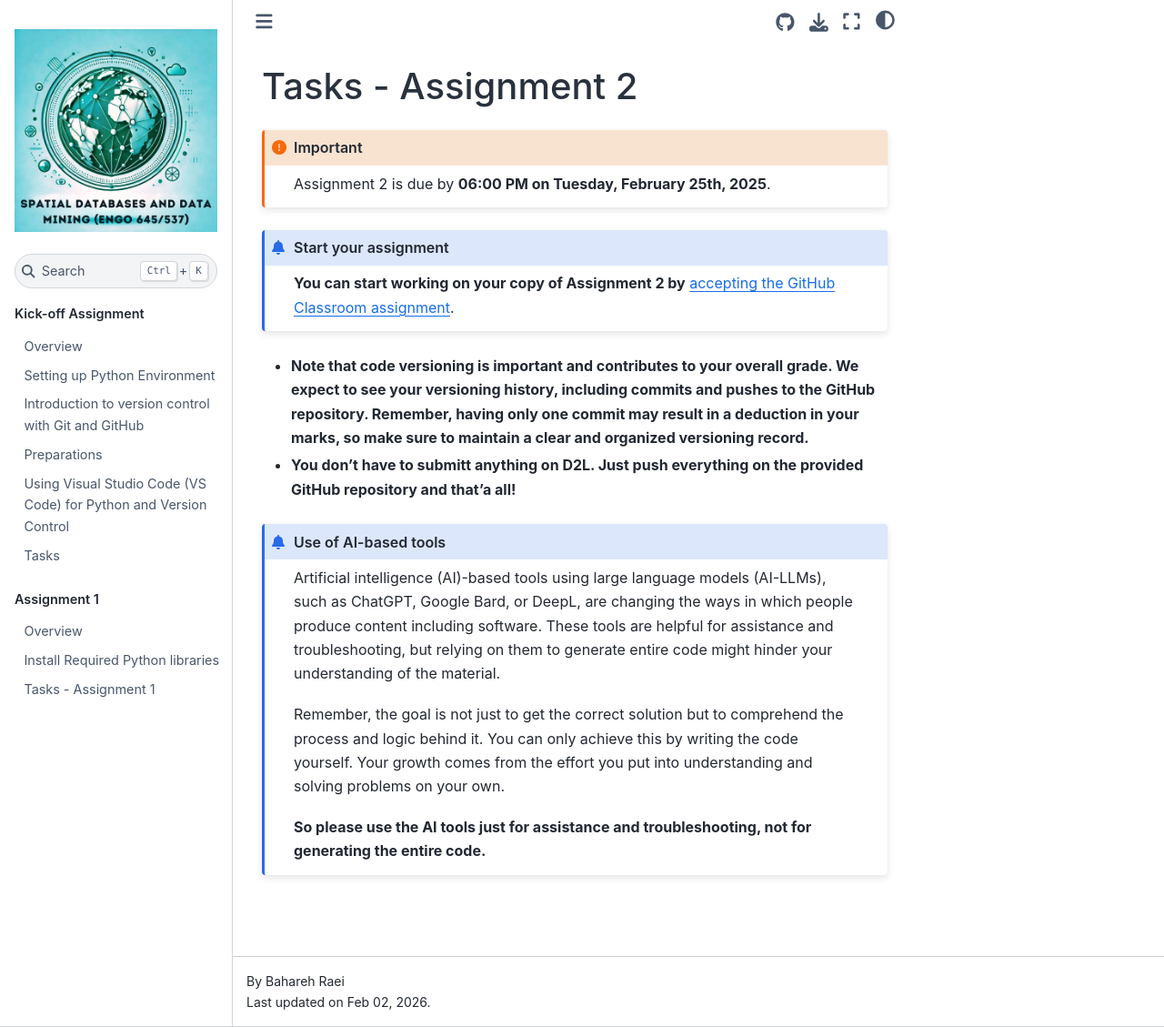
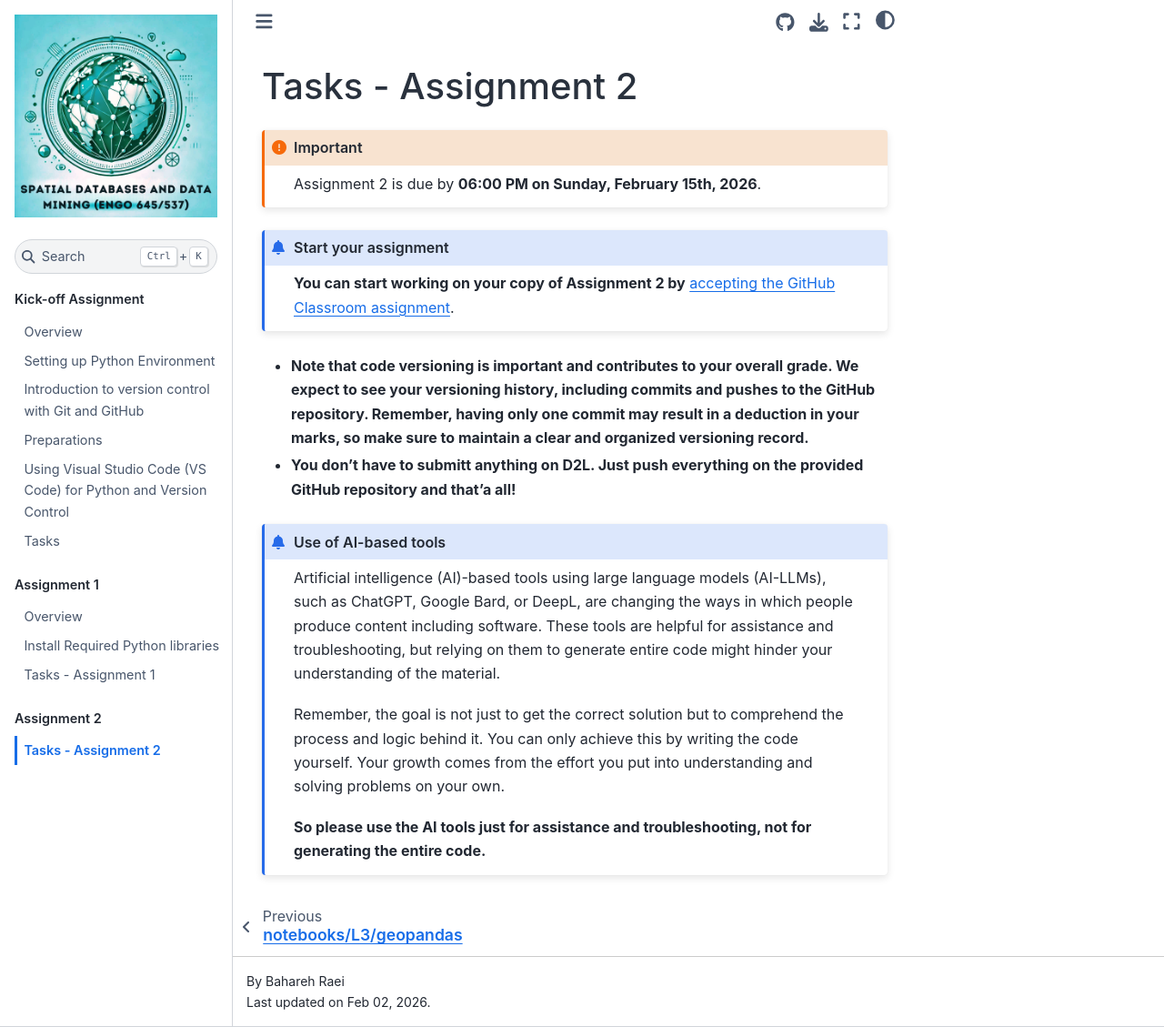
Before and after one commit to Raei-Bahareh/Spatial_Data_Mining_Winter2026, a Sphinx documentation site: the page built from source/tutorials/L3/tasks.rst, in a window 1280 px wide and 1129 px high. Shown: the whole window at 91% size. Built offline with Sphinx 7.4.7 and the Sphinx Book theme 1.1.4, drawn with Linux system fonts in a browser that asks for light colours; pages that are not in the unit, such as notebooks, are missing from menus.

Commit message:
Update index and tasks for Assignment 2; modify GeoPandas notebook for clarity and versioning

```diff
--- a/source/tutorials/L3/tasks.rst
+++ b/source/tutorials/L3/tasks.rst
@@ -2,13 +2,13 @@ Tasks - Assignment 2
 ==========
 
 .. important::
-    Assignment 2 is due by **06:00 PM on Tuesday, February 25th, 2025**.
+    Assignment 2 is due by **06:00 PM on Sunday, February 15th, 2026**.
 
 
 
 .. admonition:: Start your assignment
 
-    **You can start working on your copy of Assignment 2 by** `accepting the GitHub Classroom assignment <https://classroom.github.com/a/HmOpN5gk>`__.
+    **You can start working on your copy of Assignment 2 by** `accepting the GitHub Classroom assignment <https://classroom.github.com/a/ha-0m14e>`__.
 
 
 - **Note that code versioning is important and contributes to your overall grade. We expect to see your versioning history, including commits and pushes to the GitHub repository. Remember, having only one commit may result in a deduction in your marks, so make sure to maintain a clear and organized versioning record.**
```
Also changed, not shown: source/index.rst (+6 -6 lines), source/notebooks/L3/association_rules_new.ipynb, source/notebooks/L3/geopandas.ipynb.
